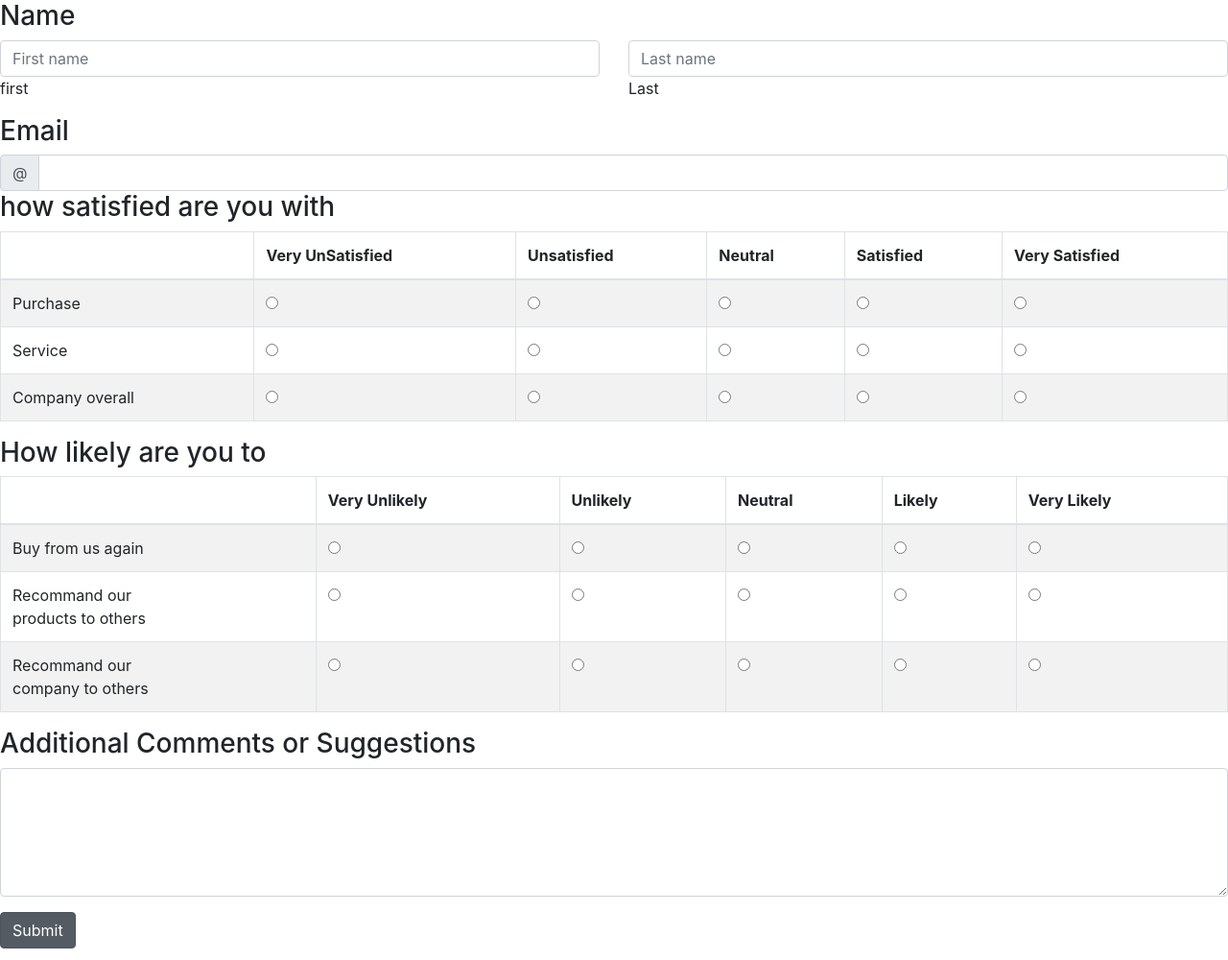
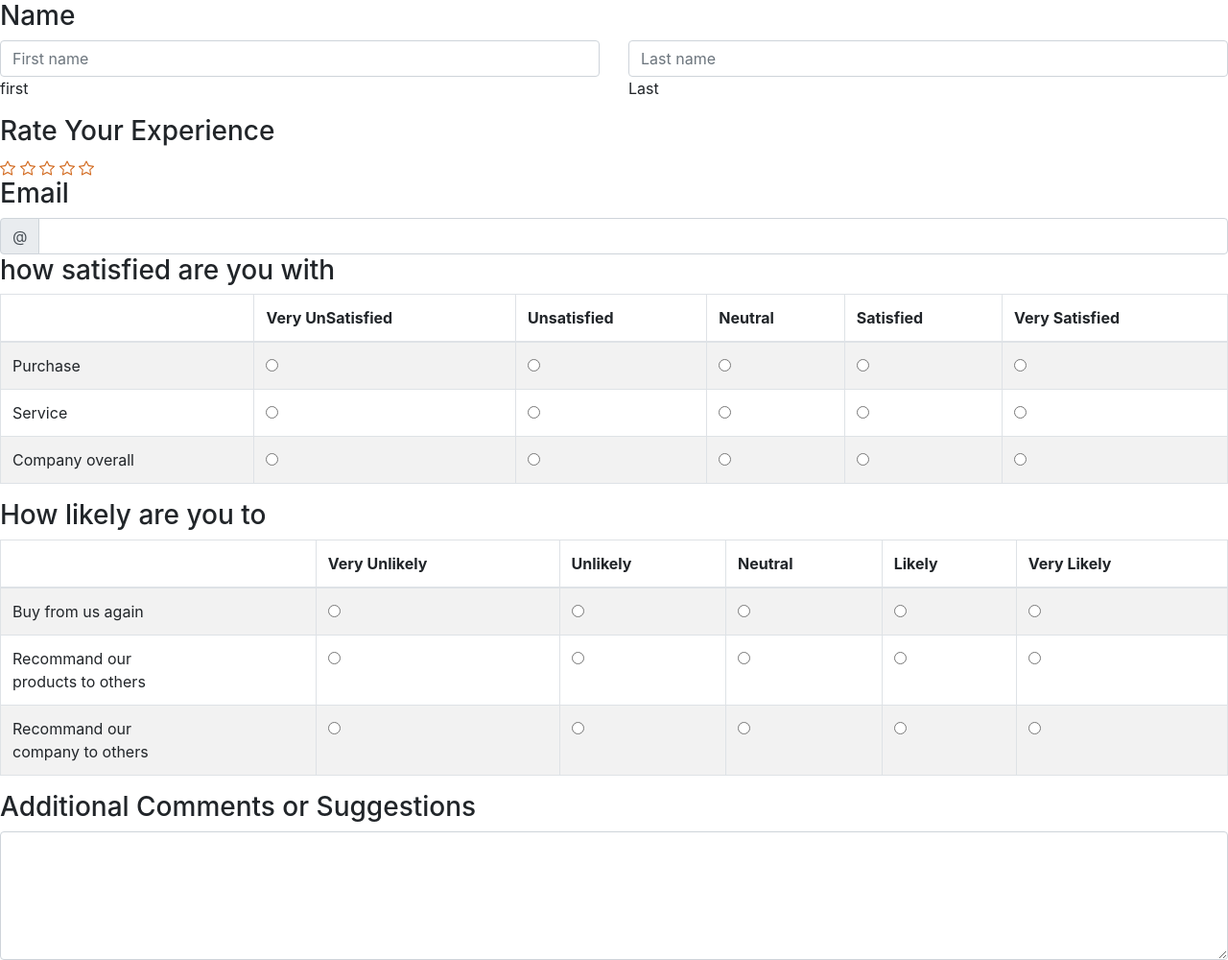
Before and after one commit to IlakiaSelviSaravanan-FSD/day12-task-forms-, a plain HTML site: page index.html in a window 1280 px wide. Shown: the top 1000 px of the page at 96% size. Drawn offline with nearby package versions, Linux system fonts and the light colour scheme.

Commit message:
Update index.html

```diff
--- a/index.html
+++ b/index.html
@@ -5,10 +5,13 @@
       <meta name="viewport" content="width=device-width, initial-scale=1, shrink-to-fit=no">
       <link rel = "stylesheet" href = "https://stackpath.bootstrapcdn.com/bootstrap/4.1.1/css/bootstrap.min.css">
       <script src = "https://ajax.googleapis.com/ajax/libs/jquery/3.3.1/jquery.min.js"></script>
+      <link rel="stylesheet" href="https://cdnjs.cloudflare.com/ajax/libs/font-awesome/4.7.0/css/font-awesome.css" integrity="sha512-5A8nwdMOWrSz20fDsjczgUidUBR8liPYU+WymTZP1lmY9G6Oc7HlZv156XqnsgNUzTyMefFTcsFH/tnJE/+xBg==" crossorigin="anonymous" referrerpolicy="no-referrer" />
+
       <script src = "https://stackpath.bootstrapcdn.com/bootstrap/4.1.1/js/bootstrap.min.js"></script>
    </head>
 
-   <body class="main">
+   <body >
+
       <form>
          <h3>Name</h3>
          <div class="row">
@@ -23,6 +26,25 @@
             </div>
          </div>
        </form>
+       <h3>Rate Your Experience</h3>
+       <div style="color: chocolate ;">
+
+         <svg xmlns="http://www.w3.org/2000/svg" width="16" height="16" fill="currentColor" class="bi bi-star" viewBox="0 0 16 16">
+            <path d="M2.866 14.85c-.078.444.36.791.746.593l4.39-2.256 4.389 2.256c.386.198.824-.149.746-.592l-.83-4.73 3.522-3.356c.33-.314.16-.888-.282-.95l-4.898-.696L8.465.792a.513.513 0 0 0-.927 0L5.354 5.12l-4.898.696c-.441.062-.612.636-.283.95l3.523 3.356-.83 4.73zm4.905-2.767-3.686 1.894.694-3.957a.565.565 0 0 0-.163-.505L1.71 6.745l4.052-.576a.525.525 0 0 0 .393-.288L8 2.223l1.847 3.658a.525.525 0 0 0 .393.288l4.052.575-2.906 2.77a.565.565 0 0 0-.163.506l.694 3.957-3.686-1.894a.503.503 0 0 0-.461 0z"/>
+          </svg>
+          <svg xmlns="http://www.w3.org/2000/svg" width="16" height="16" fill="currentColor" class="bi bi-star" viewBox="0 0 16 16">
+            <path d="M2.866 14.85c-.078.444.36.791.746.593l4.39-2.256 4.389 2.256c.386.198.824-.149.746-.592l-.83-4.73 3.522-3.356c.33-.314.16-.888-.282-.95l-4.898-.696L8.465.792a.513.513 0 0 0-.927 0L5.354 5.12l-4.898.696c-.441.062-.612.636-.283.95l3.523 3.356-.83 4.73zm4.905-2.767-3.686 1.894.694-3.957a.565.565 0 0 0-.163-.505L1.71 6.745l4.052-.576a.525.525 0 0 0 .393-.288L8 2.223l1.847 3.658a.525.525 0 0 0 .393.288l4.052.575-2.906 2.77a.565.565 0 0 0-.163.506l.694 3.957-3.686-1.894a.503.503 0 0 0-.461 0z"/>
+          </svg>
+          <svg xmlns="http://www.w3.org/2000/svg" width="16" height="16" fill="currentColor" class="bi bi-star" viewBox="0 0 16 16">
+            <path d="M2.866 14.85c-.078.444.36.791.746.593l4.39-2.256 4.389 2.256c.386.198.824-.149.746-.592l-.83-4.73 3.522-3.356c.33-.314.16-.888-.282-.95l-4.898-.696L8.465.792a.513.513 0 0 0-.927 0L5.354 5.12l-4.898.696c-.441.062-.612.636-.283.95l3.523 3.356-.83 4.73zm4.905-2.767-3.686 1.894.694-3.957a.565.565 0 0 0-.163-.505L1.71 6.745l4.052-.576a.525.525 0 0 0 .393-.288L8 2.223l1.847 3.658a.525.525 0 0 0 .393.288l4.052.575-2.906 2.77a.565.565 0 0 0-.163.506l.694 3.957-3.686-1.894a.503.503 0 0 0-.461 0z"/>
+          </svg>
+          <svg xmlns="http://www.w3.org/2000/svg" width="16" height="16" fill="currentColor" class="bi bi-star" viewBox="0 0 16 16">
+            <path d="M2.866 14.85c-.078.444.36.791.746.593l4.39-2.256 4.389 2.256c.386.198.824-.149.746-.592l-.83-4.73 3.522-3.356c.33-.314.16-.888-.282-.95l-4.898-.696L8.465.792a.513.513 0 0 0-.927 0L5.354 5.12l-4.898.696c-.441.062-.612.636-.283.95l3.523 3.356-.83 4.73zm4.905-2.767-3.686 1.894.694-3.957a.565.565 0 0 0-.163-.505L1.71 6.745l4.052-.576a.525.525 0 0 0 .393-.288L8 2.223l1.847 3.658a.525.525 0 0 0 .393.288l4.052.575-2.906 2.77a.565.565 0 0 0-.163.506l.694 3.957-3.686-1.894a.503.503 0 0 0-.461 0z"/>
+          </svg>
+          <svg xmlns="http://www.w3.org/2000/svg" width="16" height="16" fill="currentColor" class="bi bi-star" viewBox="0 0 16 16">
+            <path d="M2.866 14.85c-.078.444.36.791.746.593l4.39-2.256 4.389 2.256c.386.198.824-.149.746-.592l-.83-4.73 3.522-3.356c.33-.314.16-.888-.282-.95l-4.898-.696L8.465.792a.513.513 0 0 0-.927 0L5.354 5.12l-4.898.696c-.441.062-.612.636-.283.95l3.523 3.356-.83 4.73zm4.905-2.767-3.686 1.894.694-3.957a.565.565 0 0 0-.163-.505L1.71 6.745l4.052-.576a.525.525 0 0 0 .393-.288L8 2.223l1.847 3.658a.525.525 0 0 0 .393.288l4.052.575-2.906 2.77a.565.565 0 0 0-.163.506l.694 3.957-3.686-1.894a.503.503 0 0 0-.461 0z"/>
+          </svg>
+       </div>
 
        <form>
          <div>
```
